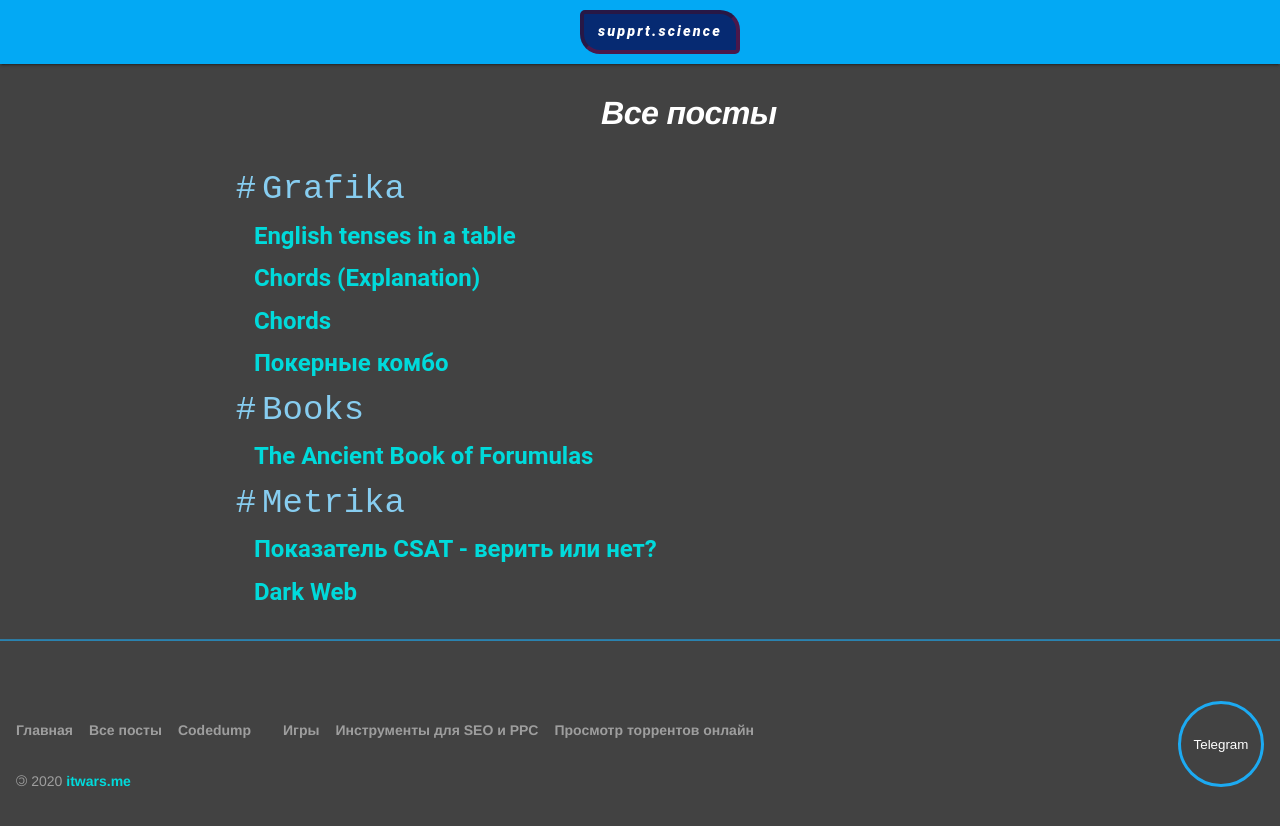
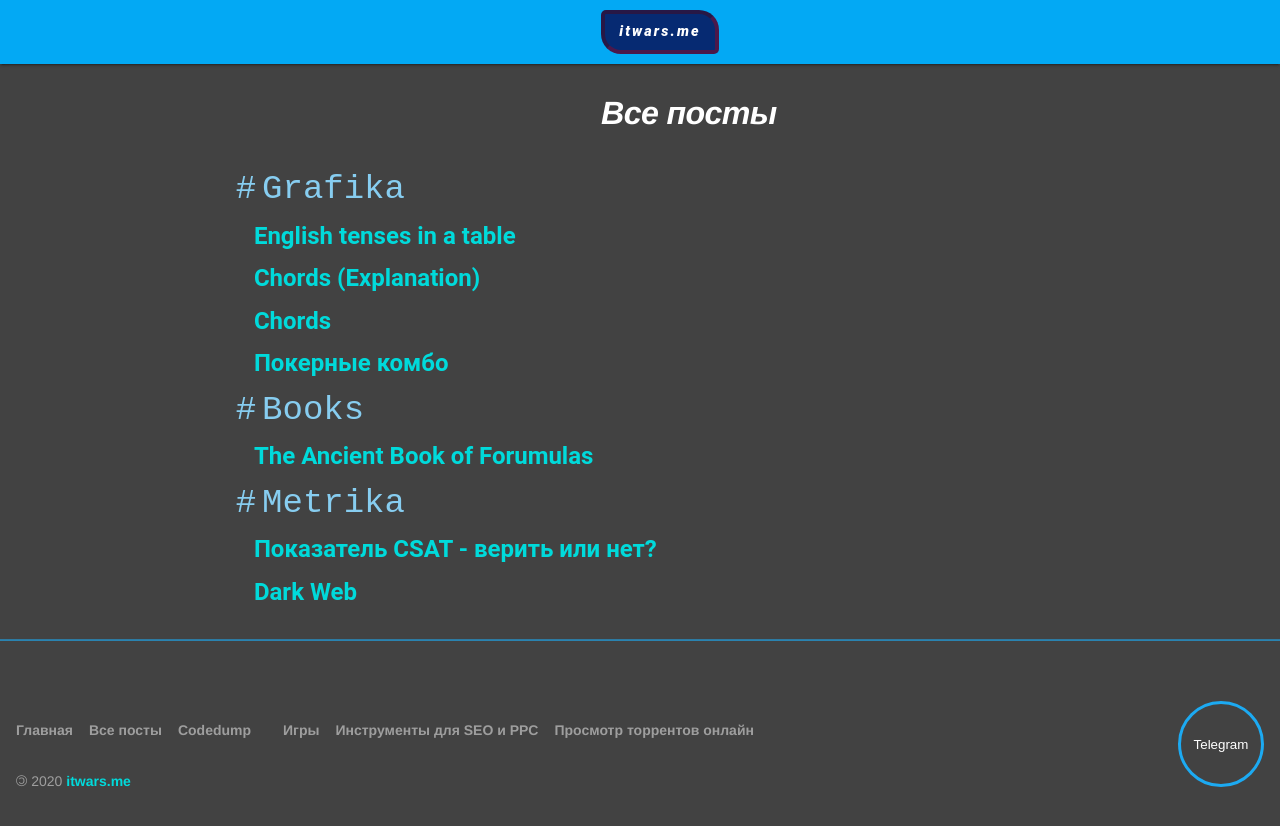
Before and after one commit to rakhleev/itwars, a Jekyll site: the page built from categories.html, in a window 1280 px wide. Shown: the top 826 px of the page. Built offline with Jekyll 4.4.1, drawn with Linux system fonts in a browser that asks for light colours.

Commit message:
Update _config.yml

```diff
--- a/_config.yml
+++ b/_config.yml
@@ -1,5 +1,5 @@
 # Site settings
-title: supprt.science
+title: itwars.me
 email:
 description:
 baseurl: "" # the subpath of your site, e.g. /blog/
```
